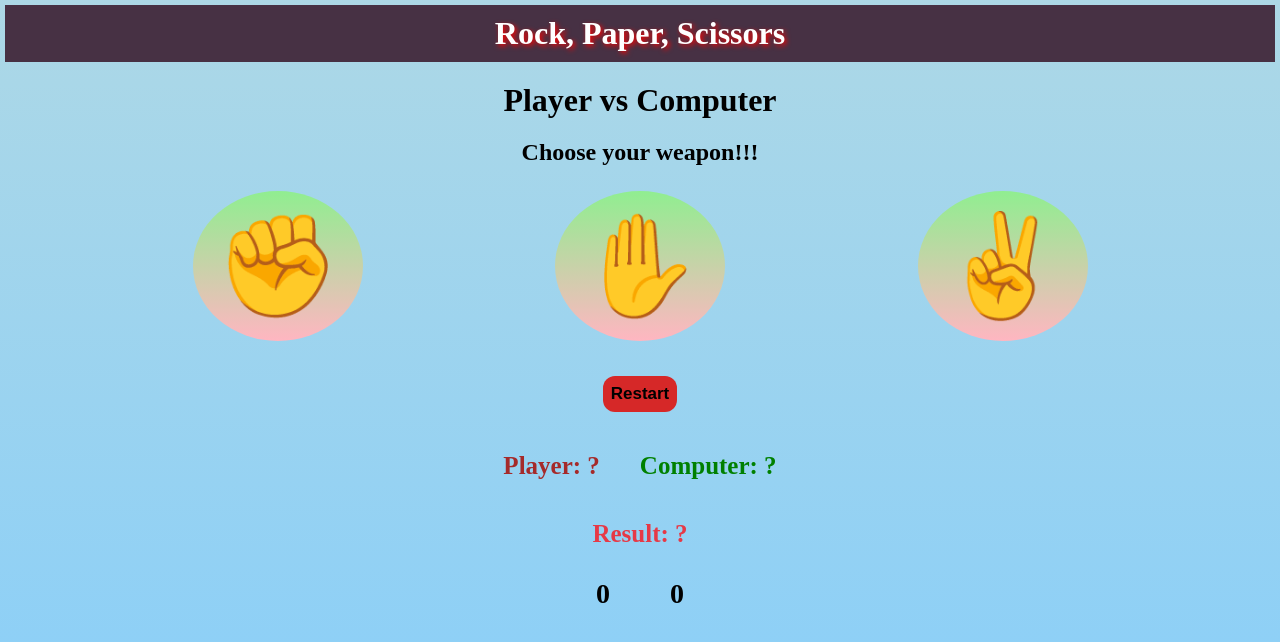
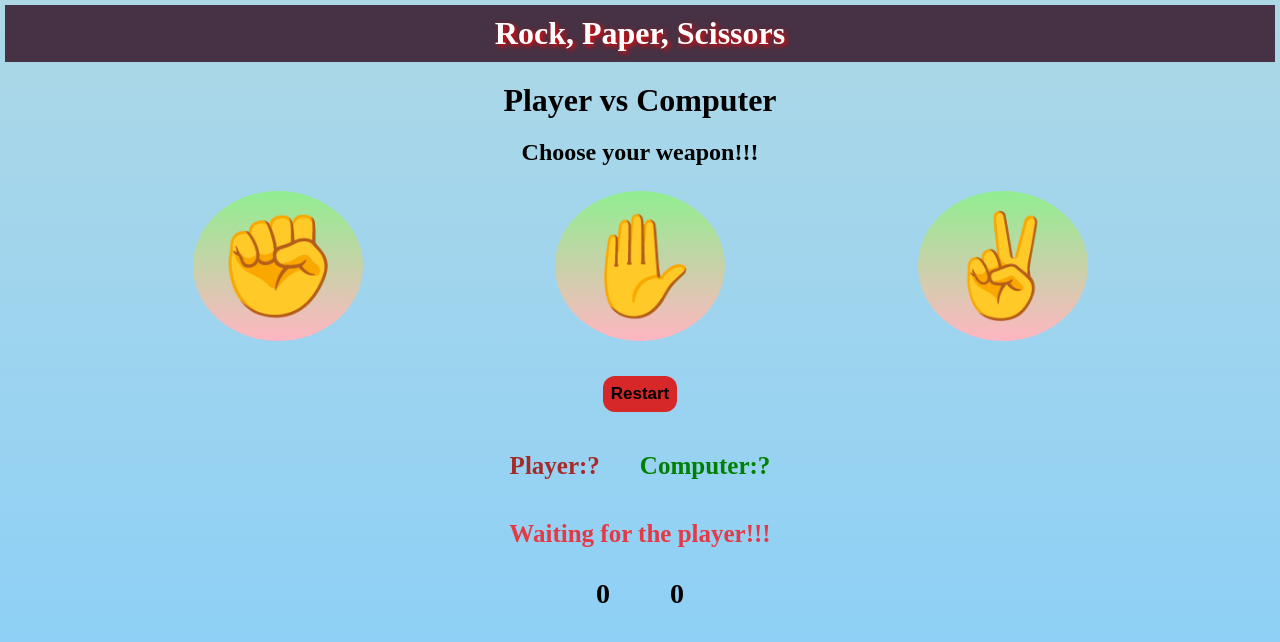
Before and after one commit to itsozod/rock-paper-scissors-react, a React app: page / in a window 1280 px wide. Shown: the top 642 px of the page. Built offline with nearby package versions, Linux system fonts and the light colour scheme; the HTML template or start-up script is replaced by a standard one.

Commit message:
logic of playing

```diff
--- a/src/App.jsx
+++ b/src/App.jsx
@@ -7,8 +7,55 @@ import { Restart } from "./components/restart/Restart";
 import { Choice } from "./components/choice/Choice";
 import { Result } from "./components/result/Result";
 import { Score } from "./components/score/Score";
+import { useState, useEffect } from "react";
 
 function App() {
+  const [player, setPlayer] = useState("?");
+  const [computer, setComputer] = useState("?");
+  const [result, setResult] = useState("");
+
+  function computerTurn() {
+    const randomWeapon = Math.floor(Math.random() * weapons.length) + 1;
+
+    switch (randomWeapon) {
+      case 1:
+        setComputer("✊");
+        break;
+      case 2:
+        setComputer("✋");
+        break;
+      case 3:
+        setComputer("✌️");
+        break;
+    }
+  }
+
+  function playerTurn(name) {
+    setPlayer(name);
+    computerTurn();
+  }
+
+  useEffect(() => {
+    function checkWinner() {
+      if (player === "?") {
+        setResult("Waiting for the player!!!");
+        return;
+      }
+      if (player === computer) {
+        setResult(`It's a tie ${player} ties with ${computer}`);
+      } else if (
+        (player === "✊" && computer === "✌️") ||
+        (player === "✋" && computer === "✊") ||
+        (player === "✌️" && computer === "✋")
+      ) {
+        setResult(`You won! ${player} beats ${computer}`);
+      } else {
+        setResult(`You lost! ${player} is beaten by ${computer}`);
+      }
+    }
+    checkWinner();
+  }, [player, computer]);
+
   return (
     <>
       <Header />
@@ -16,12 +63,16 @@ function App() {
         <Info />
         <div className="button-container">
           {weapons.map((weapon) => (
-            <Game key={weapon.id} text={weapon.name} />
+            <Game
+              key={weapon.id}
+              text={weapon.name}
+              onClick={() => playerTurn(weapon.name)}
+            />
           ))}
         </div>
         <Restart />
-        <Choice player={""} computer={""} />
-        <Result result={""} />
+        <Choice player={`Player:${player}`} computer={`Computer:${computer}`} />
+        <Result result={`${result}`} />
         <Score playerScore={""} computerScore={""} />
       </main>
     </>
--- a/src/components/choice/Choice.jsx
+++ b/src/components/choice/Choice.jsx
@@ -3,8 +3,8 @@ import styles from "./Choice.module.css";
 export const Choice = ({ player, computer }) => {
   return (
     <div className={styles.choiceContainer}>
-      <p className={styles.playerChoice}>Player: ?{player}</p>
-      <p className={styles.computerChoice}>Computer: ?{computer}</p>
+      <p className={styles.playerChoice}>{player}</p>
+      <p className={styles.computerChoice}>{computer}</p>
     </div>
   );
 };
--- a/src/components/game/Game.jsx
+++ b/src/components/game/Game.jsx
@@ -1,9 +1,9 @@
 /* eslint-disable react/prop-types */
 import styles from "./Game.module.css";
-export const Game = ({ text }) => {
+export const Game = ({ text, onClick }) => {
   return (
     <div className={styles.sign}>
-      <button className={styles.btn}>{text}</button>
+      <button onClick={onClick} className={styles.btn}>{text}</button>
     </div>
   );
 };
--- a/src/components/result/Result.jsx
+++ b/src/components/result/Result.jsx
@@ -4,7 +4,7 @@ import styles from "./Result.module.css";
 export const Result = ({ result }) => {
   return (
     <div className={styles.resultContainer}>
-      <p className={styles.result}>Result: ?{result}</p>
+      <p className={styles.result}>{result}</p>
     </div>
   );
 };
```
